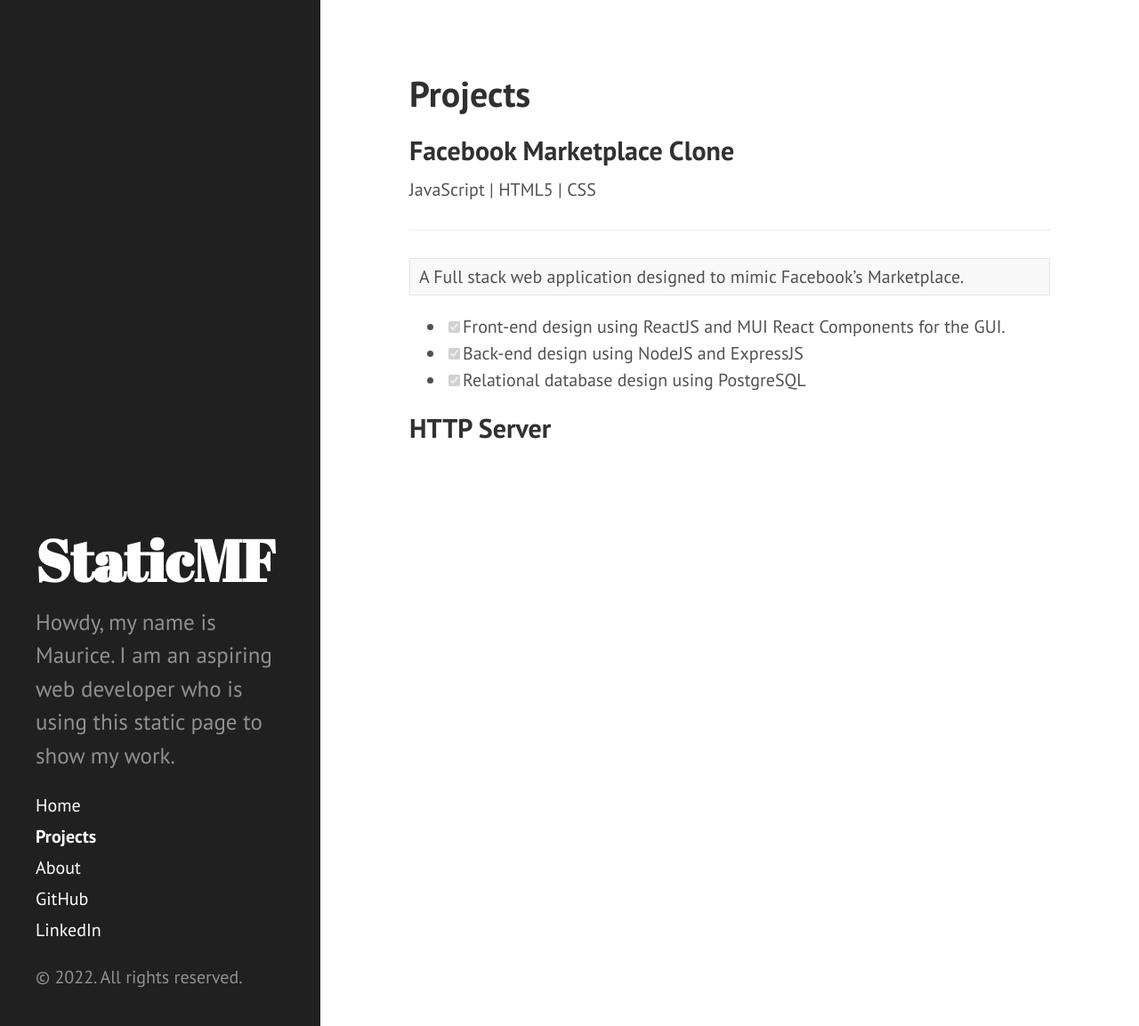
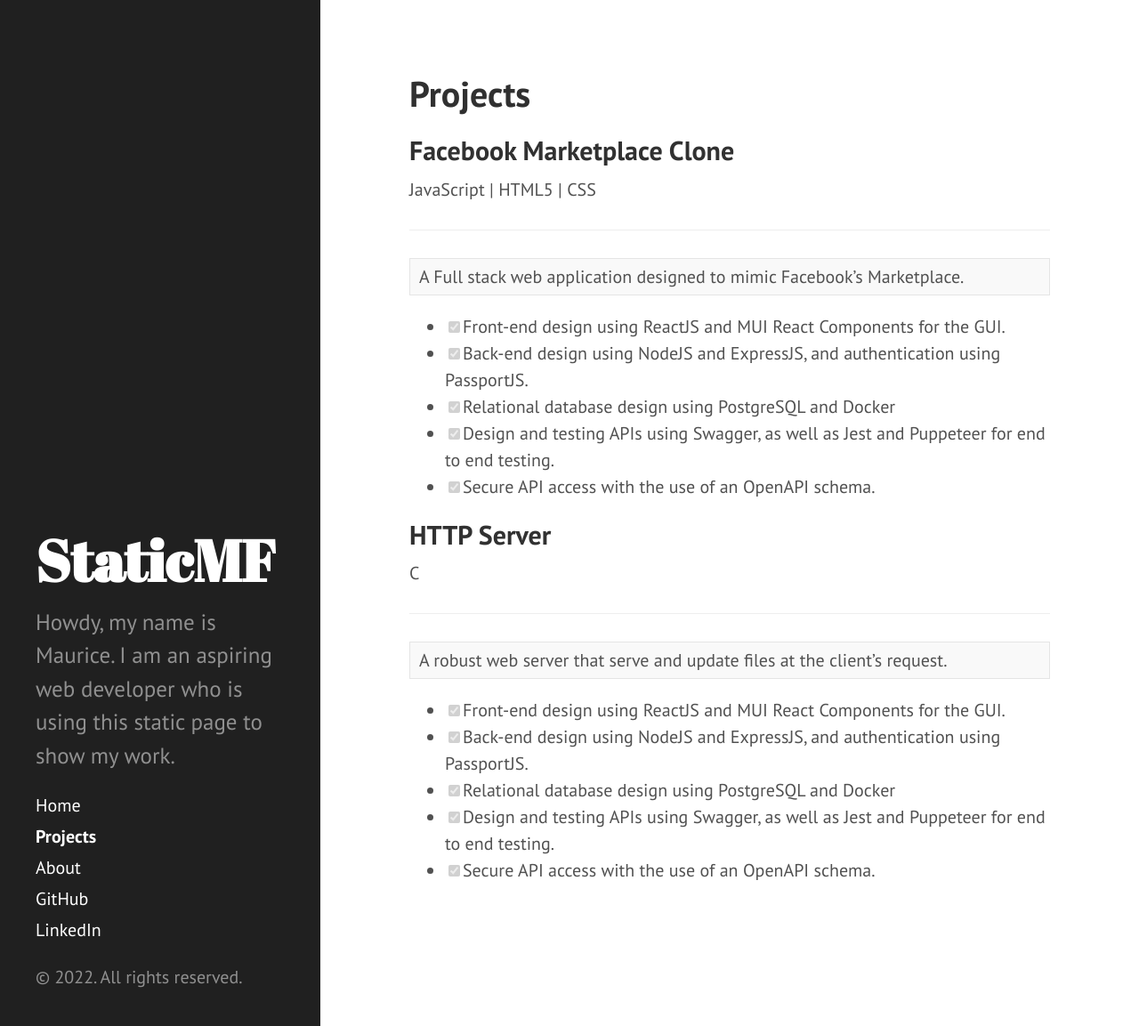
Before and after one commit to Maudi84/static_mf, a Jekyll site: the page built from Projects.md, in a window 1280 px wide and 1153 px high. Shown: the whole window at 89% size. Built offline with Jekyll 4.4.1, drawn with Linux system fonts in a browser that asks for light colours.

Commit message:
Update Projects.md

```diff
--- a/Projects.md
+++ b/Projects.md
@@ -13,7 +13,21 @@ JavaScript | HTML5 | CSS
 | A Full stack web application designed to mimic Facebook's Marketplace.
 
 - [x] Front-end design using ReactJS and MUI React Components for the GUI.
-- [x] Back-end design using NodeJS and ExpressJS
-- [x] Relational database design using PostgreSQL
+- [x] Back-end design using NodeJS and ExpressJS, and authentication using PassportJS.
+- [x] Relational database design using PostgreSQL and Docker
+- [X] Design and testing APIs using Swagger, as well as Jest and Puppeteer for end to end testing.
+- [X] Secure API access with the use of an OpenAPI schema.
+
 
 ## HTTP Server
+C
+
+***
+
+| A robust web server that serve and update files at the client's request.
+
+- [x] Front-end design using ReactJS and MUI React Components for the GUI.
+- [x] Back-end design using NodeJS and ExpressJS, and authentication using PassportJS.
+- [x] Relational database design using PostgreSQL and Docker
+- [X] Design and testing APIs using Swagger, as well as Jest and Puppeteer for end to end testing.
+- [X] Secure API access with the use of an OpenAPI schema.
```
